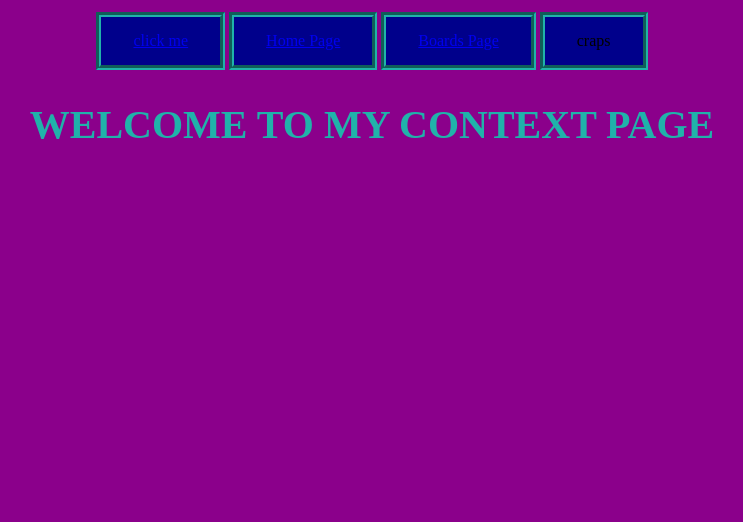
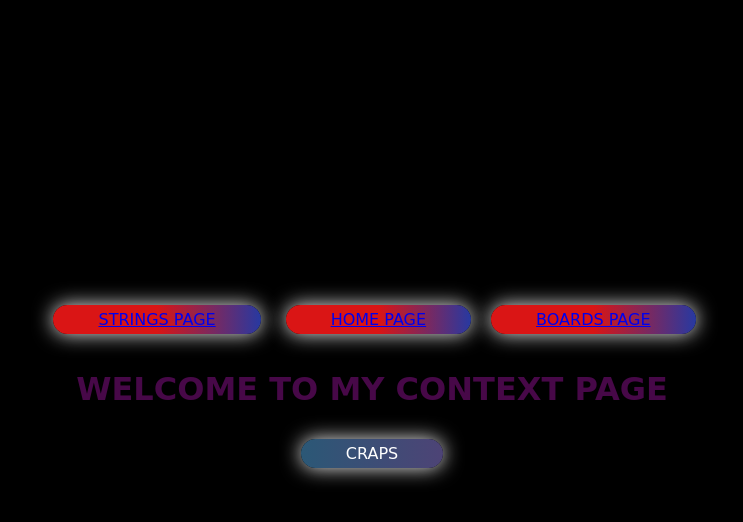
Before and after one commit to raven2290/CSC102, a plain HTML site: page Game.html in a window 1280 px wide. Shown: the whole page, without its empty margins (268-1011 px from the left). Drawn offline with Linux system fonts and the light colour scheme.

Commit message:
Add files via upload

```diff
--- a/Game.html
+++ b/Game.html
@@ -7,9 +7,10 @@
         <link rel="Home Page" href="INDEX.html">
         <link rel="Boards Page" href="boards.html">
     </head>
+    <header>
     <div class="buttons">
         <div class="button1">
-            <a href = strings.html> click me </a>
+            <a href = strings.html> Strings Page </a>
         </div>
         <div class="button2">
             <a href="INDEX.html">Home Page</a>
@@ -17,13 +18,14 @@
         <div class="button3">
             <a href="boards.html">Boards Page</a>
         </div>
+
+    </div>
+    </header>
+    <body>
+        <h1 id="heading"> WELCOME TO MY CONTEXT PAGE </h1>
         <div class="button5">
             <a onclick="playCraps()">craps</a>
         </div>
-   </div>
-    <body>
-        <h1 id="heading"> WELCOME TO MY CONTEXT PAGE </h1>
-
 
        <p id="crapsResults"> </p>
     </body>
--- a/game.css
+++ b/game.css
@@ -1,7 +1,16 @@
+html,body{
+    height: 100%;
+    margin: 0;
+    }
     body{
-    background-color: darkmagenta;
-    color: lightseagreen;
-
+    display:flex;
+    font-family: 'brushscript mt', cursive;
+    flex-direction: column;
+    align-items:center ;
+    justify-content: center;
+    min-height: 300px;
+    background-color: black;
+    color: #470848;
     }
 
 
@@ -23,18 +32,19 @@ footer{
 
 h1{
     font-style: bold;
-    font-size: 2.5em;
+    font-size: 2em;
     text-align: center;
-    font-family:'Times New Roman', Times, serif;
+    font-family:'brushscript mt', cursive;
     }
 
 p{
     background-color: darkmagenta;
-    box-shadow: 12px 12px #410365, -10px -10px rgb(187, 8, 215);
-    border-radius: 20px;
-    color:black
+    box-shadow: 5px 5px #410365, -5px -5px rgb(187, 8, 215);
+    border-radius: 5px;
+    color:black;
     text-align: center;
 }
+
 /* buttons alignment */
 .buttons{
     display: flex;
@@ -44,77 +54,163 @@ p{
 
 /* Button styles */
 .button1{
-        display: inline;
-        background-color: lightblue; /* Blue background */
-        color: black; /* Black text */
-        font-style: bold; /* Make the text bold */;
-        padding: 15px 32px; /* Padding around the text */
-        text-align: center; /* Center the text */
-        text-decoration: none; /* Remove underline from links */
-        font-size: 16px; /* Font size */
-        margin: 4px 2px; /* Margin around the button */
-        cursor: pointer; /* Pointer cursor on hover */
-        border-style: groove;
-        border-color: lightseagreen;
-        outline-color: darkred;
-        background-color: darkblue;
-        border-width: thick;
-        transition: background-color 0.3s ease; /* Smooth transition for hover effect */
+    background-image: linear-gradient(to right, #da1515 25%, #2739a1  50%, #da1515  100%);
+    margin: 10px;
+    padding: 5px 45px;
+    text-align: center;
+    text-transform: uppercase;
+    transition: 0.5s;
+    background-size: 200% auto;
+    color: white;
+    box-shadow: 0 0 20px #eee;
+    border-radius: 50px;
+    display: block;
 }
 
+.button1:hover {
+    background-position: right center; /* change the direction of the change here */
+    color: #fff;
+    text-decoration: none;
+}
+
+
+
 .button2{
-    display: inline;
-    background-color: lightblue; /* Blue background */
-    color: black; /* Black text */
-    font-style: bold; /* Make the text bold */;
-    padding: 15px 32px; /* Padding around the text */
-    text-align: center; /* Center the text */
-    text-decoration: none; /* Remove underline from links */
-    font-size: 16px; /* Font size */
-    margin: 4px 2px; /* Margin around the button */
-    cursor: pointer; /* Pointer cursor on hover */
-    border-style: groove;
-    border-color: lightseagreen;
-    outline-color: darkred;
-    background-color: darkblue;
-    border-width: thick;
-    transition: background-color 0.3s ease; /* Smooth transition for hover effect */
+    background-image: linear-gradient(to right, #da1515 25%, #2739a1  50%, #da1515  100%);
+    margin: 15px;
+    padding: 5px 45px;
+    text-align: center;
+    text-transform: uppercase;
+    transition: 0.5s;
+    background-size: 200% auto;
+    color: white;
+    box-shadow: 0 0 20px #eee;
+    border-radius: 50px;
+    display: block;
+}
+
+.button2:hover {
+    background-position: right center; /* change the direction of the change here */
+    color: #fff;
+    text-decoration: none;
 }
 
 .button3{
-    display: inline;
-    background-color: lightblue; /* Blue background */
-    color: black; /* Black text */
-    font-style: bold; /* Make the text bold */;
-    padding: 15px 32px; /* Padding around the text */
-    text-align: center; /* Center the text */
-    text-decoration: none; /* Remove underline from links */
-    font-size: 16px; /* Font size */
-    margin: 4px 2px; /* Margin around the button */
-    cursor: pointer; /* Pointer cursor on hover */
-    border-style: groove;
-    border-color: lightseagreen;
-    outline-color: darkred;
-    background-color: darkblue;
-    border-width: thick;
-    transition: background-color 0.3s ease; /* Smooth transition for hover effect */
+    background-image: linear-gradient(to right, #da1515 25%, #2739a1  50%, #da1515  100%);
+    margin: 5px;
+    padding: 5px 45px;
+    text-align: center;
+    text-transform: uppercase;
+    transition: 0.5s;
+    background-size: 200% auto;
+    color: white;
+    box-shadow: 0 0 20px #eee;
+    border-radius: 50px;
+    display: block;
+}
+
+.button3:hover {
+    background-position: right center; /* change the direction of the change here */
+    color: #fff;
+    text-decoration: none;
+}
+
+.button4{
+    background-image: linear-gradient(to right, #2b5876 0%, #4e4376  51%, #2b5876  100%);
+    margin: 10px;
+    padding: 5px 45px;
+    text-align: center;
+    text-transform: uppercase;
+    transition: 0.5s;
+    background-size: 200% auto;
+    color: white;
+    box-shadow: 0 0 20px #eee;
+    border-radius: 50px;
+    display: block;
+}
+
+.button4:hover {
+    background-position: right center; /* change the direction of the change here */
+    color: #fff;
+    text-decoration: none;
 }
 
 .button5{
-    display: inline;
-    background-color: lightblue; /* Blue background */
-    color: black; /* Black text */
-    font-style: bold; /* Make the text bold */;
-    padding: 15px 32px; /* Padding around the text */
-    text-align: center; /* Center the text */
-    text-decoration: none; /* Remove underline from links */
-    font-size: 16px; /* Font size */
-    margin: 4px 2px; /* Margin around the button */
-    cursor: pointer; /* Pointer cursor on hover */
-    border-style: groove;
-    border-color: lightseagreen;
-    outline-color: darkred;
-    background-color: darkblue;
-    border-width: thick;
-    transition: background-color 0.3s ease; /* Smooth transition for hover effect */
+    background-image: linear-gradient(to right, #2b5876 0%, #4e4376  51%, #2b5876  100%);
+    margin: 10px;
+    padding: 5px 45px;
+    text-align: center;
+    text-transform: uppercase;
+    transition: 0.5s;
+    background-size: 200% auto;
+    color: white;
+    box-shadow: 0 0 20px #eee;
+    border-radius: 50px;
+    display: block;
 }
+
+.button5:hover {
+    background-position: right center; /* change the direction of the change here */
+    color: #fff;
+    text-decoration: none;
+}
+
+
+
+/* Loading animation loop */
+#loading{
+    --size:300px;
+    --quarter: calc(var(--size) / 4);
+    width: var(--size);
+    height: var(--quarter);
+    display:flex;
+    align-items: center;
+    justify-content: space-around;
+    border:calc(var(--size) / 35) solid cyan;
+    border-top:none;
+    }
+
+#loading>div{
+width:calc(var(--quarter)  * .9);
+height: calc( var(--quarter) * .9);
+background-color: cyan;
+border-radius: 50%;
+animation-name: moveH;
+animation-duration: .7s;
+animation-iteration-count: infinite;
+animation-timing-function: linear;
+}
+
+#first{
+transform-origin: calc( var(--size)  / 2 - var(--quarter)  * .05);
+animation-name: jump !important;
+}
+
+@keyframes jump {
+to { transform: rotate(180deg)}
+}
+
+@keyframes moveH {
+to { transform: translate( calc(var(--quarter) * -1))}
+}
+
+/*
+.btn-grad {background-image: linear-gradient(to right, #DC2424 0%, #4A569D  51%, #DC2424  100%)}
+.btn-grad {
+   margin: 10px;
+   padding: 15px 45px;
+   text-align: center;
+   text-transform: uppercase;
+   transition: 0.5s;
+   background-size: 200% auto;
+   color: white;
+   box-shadow: 0 0 20px #eee;
+   border-radius: 10px;
+   display: block;
+ }
+
+ .btn-grad:hover {
+   background-position: right center; /* change the direction of the change here *//*
+   color: #fff;
+   text-decoration: none;
+ }*/
--- a/main.css
+++ b/main.css
@@ -5,8 +5,8 @@
     property3: value3;
 */
 body{
-    background-color: blueviolet;
-    color: rgb(10, 101, 97)
+    background-color: black;
+    color: rgb(16, 72, 70)
 }
 
 nav{
@@ -22,7 +22,7 @@ footer{
     margin-right: 200px;
 }
 
-#myImage{
+#memeimage{
     margin-right: 200px;
     border-style: ridge;
     border-width: thick;
@@ -37,8 +37,8 @@ h1{
     font-family:'Times New Roman', Times, serif;
     outline-style: ridge;
     outline-color: darkred;
-    background-color: darkred;
-    outline-width: thick;
+    background-color: rgb(42, 0, 42);
+    outline-width: 10px;
 
 }
 
@@ -46,14 +46,11 @@ h2{
     font-style: bold;
     text-align: center;
     font-family:'comic sans ms', cursive, sans-serif;
-    outline-style: ridge;
-    outline-color: darkslategray;
-    background-color: darkslategray;
-    outline-width: thick;
     border-radius: 5px;
     }
 
 p{
+    position: relative;
     background-color: darkmagenta;
     box-shadow: 12px 12px #410365, -10px -10px rgb(187, 8, 215);
     border-radius: 20px;
@@ -67,77 +64,83 @@ p{
 }
 
 .button1{
-        display: inline;
-        background-color: lightblue; /* Blue background */
-        color: black; /* Black text */
-        font-style: bold; /* Make the text bold */;
-        padding: 15px 32px; /* Padding around the text */
-        text-align: center; /* Center the text */
-        text-decoration: none; /* Remove underline from links */
-        font-size: 16px; /* Font size */
-        margin: 4px 2px; /* Margin around the button */
-        cursor: pointer; /* Pointer cursor on hover */
-        border-style: ridge;
-        border-color: lightseagreen;
-        outline-color: darkred;
-        background-color: darkblue;
-        border-width: thick;
-        transition: background-color 0.3s ease; /* Smooth transition for hover effect */
-        }
+    background-image: linear-gradient(to right, #870000 0%, #190A05  51%, #870000  100%);
+    margin: 10px;
+    padding: 5px 45px;
+    text-align: center;
+    text-transform: uppercase;
+    transition: 0.5s;
+    background-size: 200% auto;
+    color: white;
+    box-shadow: 0 0 20px #eee;
+    border-radius: 25px;
+    display: block;
+    }
+
+.button1:hover{
+    background-position: right center; /* change the direction of the change here */
+    color: #fff;
+    text-decoration: none;
+}
+
 
 .button2{
-    display: inline;
-    background-color: lightblue; /* Blue background */
-    color: black; /* Black text */
-    font-style: bold; /* Make the text bold */;
-    padding: 15px 32px; /* Padding around the text */
-    text-align: center; /* Center the text */
-    text-decoration: none; /* Remove underline from links */
-    font-size: 16px; /* Font size */
-    margin: 4px 2px; /* Margin around the button */
-    cursor: pointer; /* Pointer cursor on hover */
-    border-style: ridge;
-    border-color: lightseagreen;
-    outline-color: darkred;
-    background-color: darkblue;
-    border-width: thick;
-    transition: background-color 0.3s ease; /* Smooth transition for hover effect */
+
+    background-image: linear-gradient(to right, #870000 0%, #190A05  51%, #870000  100%);
+    margin: 10px;
+    padding: 5px 45px;
+    text-align: center;
+    text-transform: uppercase;
+    transition: 0.5s;
+    background-size: 200% auto;
+    color: white;
+    box-shadow: 0 0 20px #eee;
+    border-radius: 25px;
+    display: block;
     }
 
+.button2:hover{
+    background-position: right center; /* change the direction of the change here */
+    color: #fff;
+    text-decoration: none;
+}
+
 .button3{
-    display: inline;
-    background-color: lightblue; /* Blue background */
-    color: black; /* Black text */
-    font-style: bold; /* Make the text bold */;
-    padding: 15px 32px; /* Padding around the text */
-    text-align: center; /* Center the text */
-    text-decoration: none; /* Remove underline from links */
-    font-size: 16px; /* Font size */
-    margin: 4px 2px; /* Margin around the button */
-    cursor: pointer; /* Pointer cursor on hover */
-    border-style: ridge;
-    border-color: lightseagreen;
-    outline-color: darkred;
-    background-color: darkblue;
-    border-width: thick;
-    transition: background-color 0.3s ease; /* Smooth transition for hover effect */
+    background-image: linear-gradient(to right, #870000 0%, #190A05  51%, #870000  100%);
+    margin: 10px;
+    padding: 5px 45px;
+    text-align: center;
+    text-transform: uppercase;
+    transition: 0.5s;
+    background-size: 200% auto;
+    color: white;
+    box-shadow: 0 0 20px #eee;
+    border-radius: 25px;
+    display: block;
     }
 
+.button3:hover{
+    background-position: right center; /* change the direction of the change here */
+    color: #fff;
+    text-decoration: none;
+}
+
 .button4{
-    display: inline;
-    background-color: lightblue; /* Blue background */
-    color: black; /* Black text */
-    font-style: bold; /* Make the text bold */;
-    padding: 15px 32px; /* Padding around the text */
-    text-align: center; /* Center the text */
-    text-decoration: none; /* Remove underline from links */
-    font-size: 16px; /* Font size */
-    margin: 4px 2px; /* Margin around the button */
-    cursor: pointer; /* Pointer cursor on hover */
-    border-style: ridge;
-    border-color: lightseagreen;
-    outline-color: darkred;
-    background-color: darkblue;
-    border-width: thick;
-    transition: background-color 0.3s ease; /* Smooth transition for hover effect */
+    background-image: linear-gradient(to right, #870000 0%, #190A05  51%, #870000  100%);
+    margin: 10px;
+    padding: 5px 45px;
+    text-align: center;
+    text-transform: uppercase;
+    transition: 0.5s;
+    background-size: 200% auto;
+    color: white;
+    box-shadow: 0 0 20px #eee;
+    border-radius: 25px;
+    display: block;
     }
+
+.button4:hover{
+    background-position: right center; /* change the direction of the change here */
+    color: #fff;
+    text-decoration: none;
+}
```
Also changed, not shown: INDEX.html (+6 -1 lines), boards.html (+4 -1 lines), strings.html (+24 -11 lines). Lines whose indentation alone changed are shown as unchanged.
